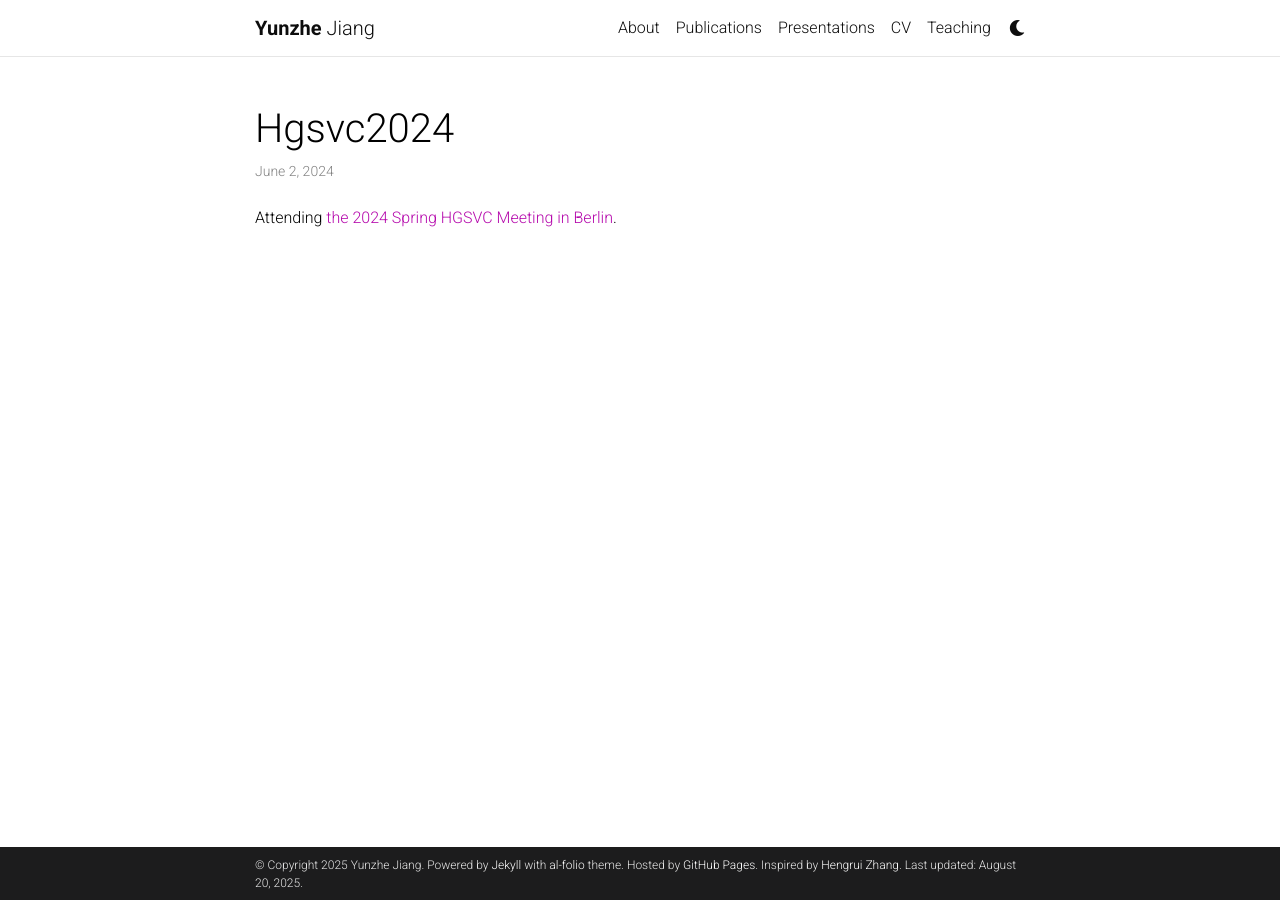
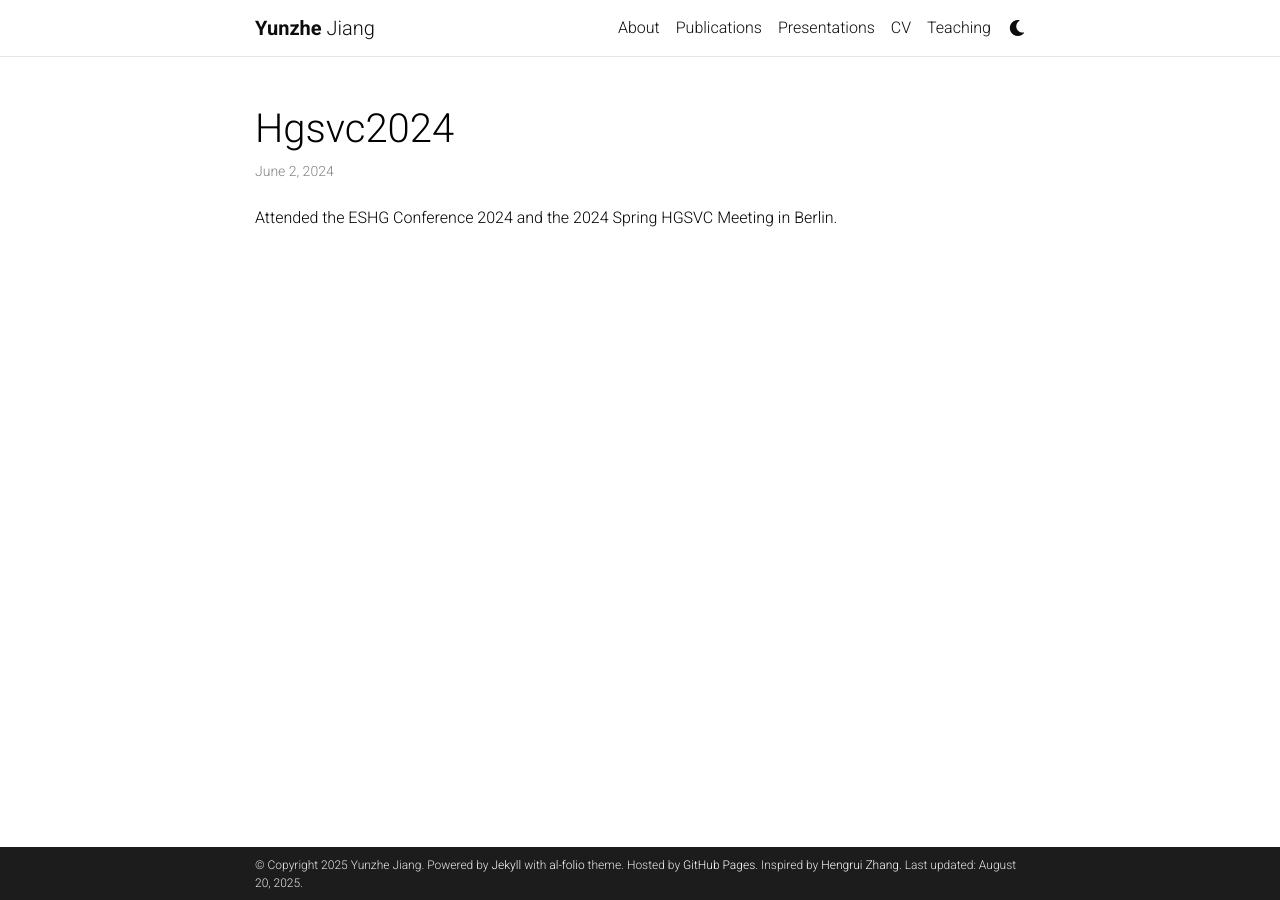
Before and after one commit to yzJiang9/yzJiang9.github.io, a Jekyll site: the page built from _news/hgsvc2024.md, in a window 1280 px wide. Built offline with Jekyll 4.4.1, drawn with Linux system fonts in a browser that asks for light colours; comment, search, counter and statistics services are not loaded; a style sheet for code colours, icons or effects is not loaded.

Commit message:
Update hgsvc2024.md

```diff
--- a/_news/hgsvc2024.md
+++ b/_news/hgsvc2024.md
@@ -4,4 +4,4 @@ date: 2024-06-02 12:00:00-0400
 inline: true
 ---
 
-Attending [the 2024 Spring HGSVC Meeting in Berlin](https://www.hgsvc.org/portfolio-2/2024-spring-hgsvc-meeting-in-berlin).
+Attended the ESHG Conference 2024 and the 2024 Spring HGSVC Meeting in Berlin.
```
